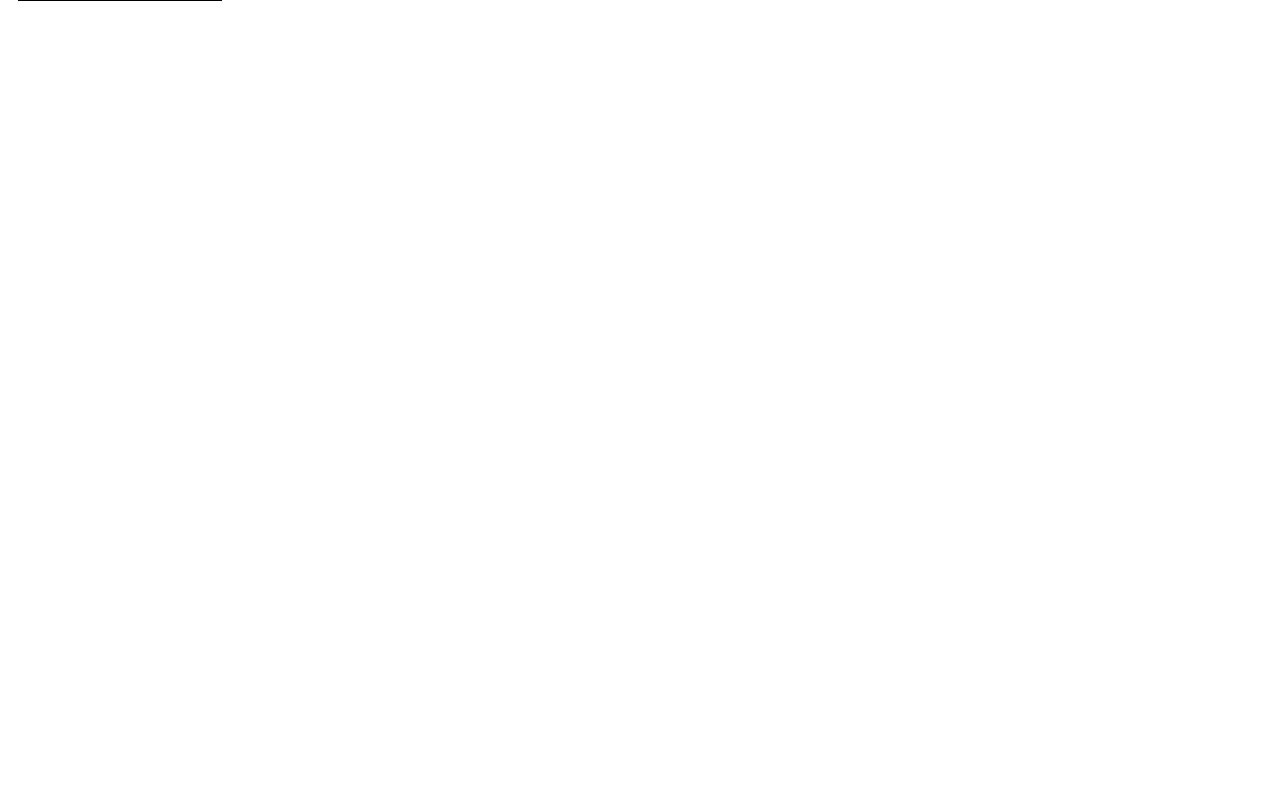
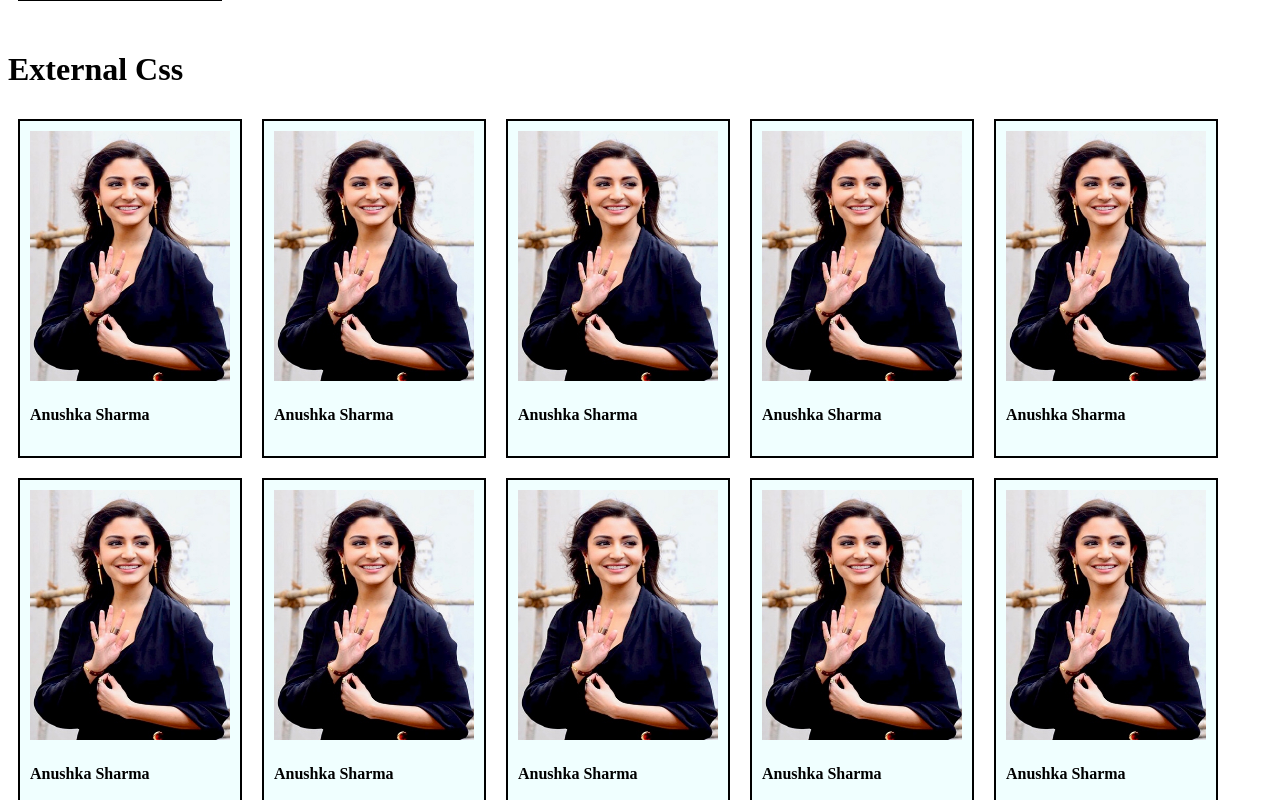
Before and after one commit to sudhanshu-singh22/React, a React (Vite) app: page / in a window 1280 px wide. Shown: the part 6560-7360 px from the top of the page. Before the commit the page ends 6571 px from the top, so only its background shows below. Built offline with nearby package versions, Linux system fonts and the light colour scheme.

Commit message:
useref hook

```diff
--- a/src/App.jsx
+++ b/src/App.jsx
@@ -18,6 +18,8 @@ import Nested from './Nestedloop'
 import Hook from './usingUSEEFFECThook'
 import Inlinec from './inlinecss'
 import Dynamic from './DynamicInliecss'
+import External from './Externalcss'
+import Refer from './useRefhook'
 function App() {
  return(
  <div>
@@ -75,6 +77,12 @@ function App() {
   <br />
   <h1>Dynamic Inline Css</h1>
   <Dynamic/>
+  <br />
+  <h1>External Css</h1>
+  <External/>
+  <br />
+  <h1>Use Ref Hook use</h1>
+  <Refer/>
 </div>)
 }
 
--- /dev/null
+++ b/src/Externalcss.jsx
@@ -0,0 +1,52 @@
+import './external.css';
+import image from './Anu.jpg';
+function External(){
+    return(
+        <div>
+            <div className='card'>
+                <div className='div1'>
+                <img className='imga' src={image} alt="" />
+                <h4>Anushka Sharma</h4>
+                </div>
+
+                 <div className='div1'>
+                <img className='imga' src={image} alt="" />
+                <h4>Anushka Sharma</h4>
+                </div>
+                <div className='div1'>
+                <img className='imga' src={image} alt="" />
+                <h4>Anushka Sharma</h4>
+                </div>
+                <div className='div1'>
+                <img className='imga' src={image} alt="" />
+                <h4>Anushka Sharma</h4>
+                </div>
+                <div className='div1'>
+                <img className='imga' src={image} alt="" />
+                <h4>Anushka Sharma</h4>
+                </div>
+                <div className='div1'>
+                <img className='imga' src={image} alt="" />
+                <h4>Anushka Sharma</h4>
+                </div>
+                <div className='div1'>
+                <img className='imga' src={image} alt="" />
+                <h4>Anushka Sharma</h4>
+                </div>
+                <div className='div1'>
+                <img className='imga' src={image} alt="" />
+                <h4>Anushka Sharma</h4>
+                </div>
+                <div className='div1'>
+                <img className='imga' src={image} alt="" />
+                <h4>Anushka Sharma</h4>
+                </div><div className='div1'>
+                <img className='imga' src={image} alt="" />
+                <h4>Anushka Sharma</h4>
+                </div>
+
+            </div>
+        </div>
+    )
+}
+export default External;
--- /dev/null
+++ b/src/external.css
@@ -0,0 +1,15 @@
+.card{
+    display: flex;
+    flex-wrap: wrap;
+}
+.div1{
+    margin: 10px;
+    padding: 10px;
+    width: 200px;
+    border: 2px solid black;
+    background-color: azure;
+}
+.imga{
+    width: 200px;
+    height: 250px;
+}
--- /dev/null
+++ b/src/useRefhook.jsx
@@ -0,0 +1,19 @@
+import { useRef } from "react";
+
+function Refer(){
+    const first=useRef(null);
+    function Handleer(){
+        first.current.focus();
+        first.current.style.color='red';
+        first.current.placeholder="write your password"
+        first.current.value="123"
+    }
+    return(
+        <div>
+          <input ref={first} type="text" placeholder="Write your name"/>
+          <button onClick={Handleer}>Click</button>
+
+        </div>
+    )
+}
+export default Refer;
```
